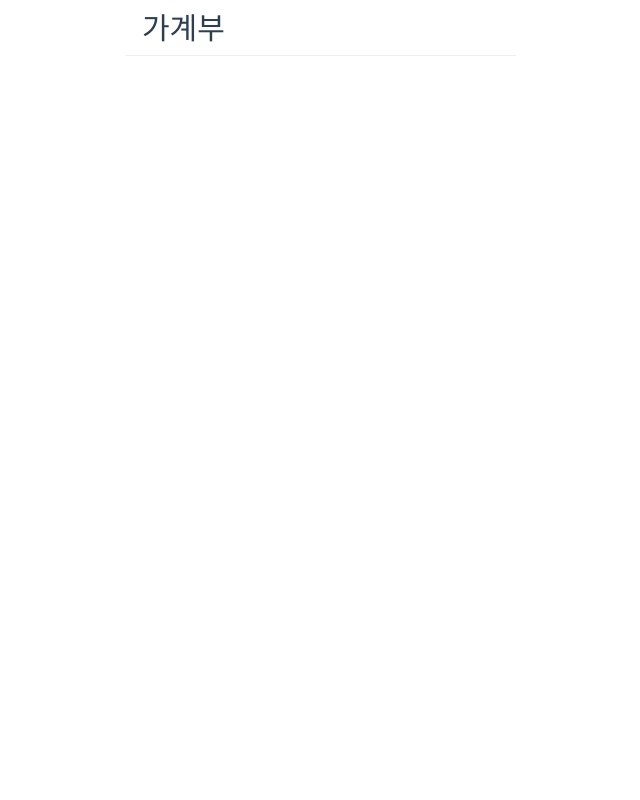
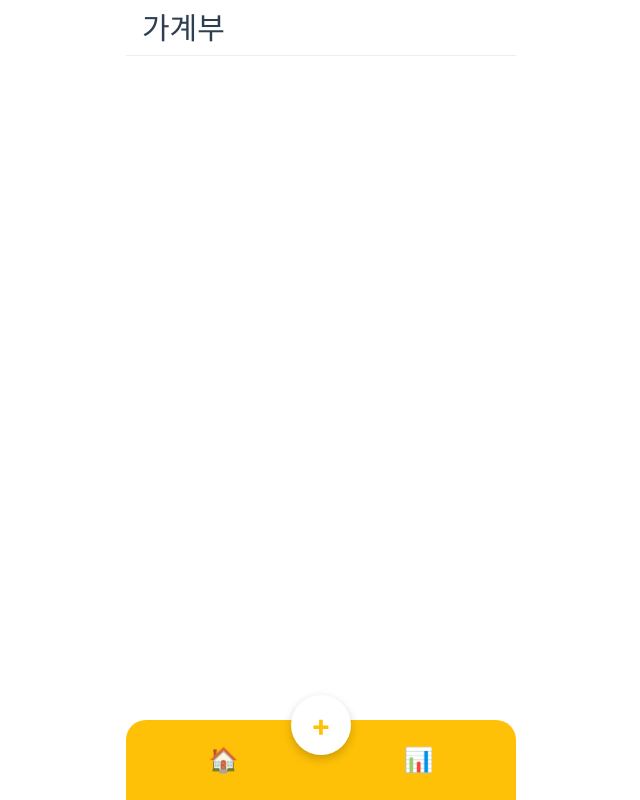
Before and after one commit to team6-skeleton-project/skeleton-project, a Vue app in the folder team6/: page / in a window 1280 px wide. Shown: the whole page, without its empty margins (514-1154 px from the left). Built offline with nearby package versions, Linux system fonts and the light colour scheme.

Commit message:
[feat #2] 하단바 생성

```diff
--- a/team6/src/App.vue
+++ b/team6/src/App.vue
@@ -1,8 +1,10 @@
 <template>
   <Header></Header>
+  <BottomNav></BottomNav>
 </template>
 
 <script setup>
+import BottomNav from './layout/BottomNav.vue';
 import Header from './layout/Header.vue';
 </script>
 
--- a/team6/src/layout/BottomNav.vue
+++ b/team6/src/layout/BottomNav.vue
@@ -1,2 +1,50 @@
-<template></template>
-<script></script>
+<template>
+  <div class="bottom-nav">
+
+    <div class="nav-item">🏠</div>
+
+    <div class="fab">+</div>
+
+    <div class="nav-item">📊</div>
+
+  </div>
+</template>
+
+<style scoped>
+.bottom-nav {
+  position: fixed;
+  bottom: 0;
+  width: 100%;
+  max-width: 390px;
+  height: 80px;
+  background: #FFC107;
+  display: flex;
+  justify-content: space-around;
+  align-items: center;
+  border-top-left-radius: 20px;
+  border-top-right-radius: 20px;
+}
+
+/* 좌우 아이콘 */
+.nav-item {
+  font-size: 24px;
+  color: white;
+}
+
+/* 가운데 + 버튼 */
+.fab {
+  position: absolute;
+  top: -25px;
+  width: 60px;
+  height: 60px;
+  background: #fff;
+  color: #FFC107;
+  border-radius: 50%;
+  display: flex;
+  justify-content: center;
+  align-items: center;
+  font-size: 30px;
+  font-weight: bold;
+  box-shadow: 0 4px 10px rgba(0,0,0,0.2);
+}
+</style>
```
